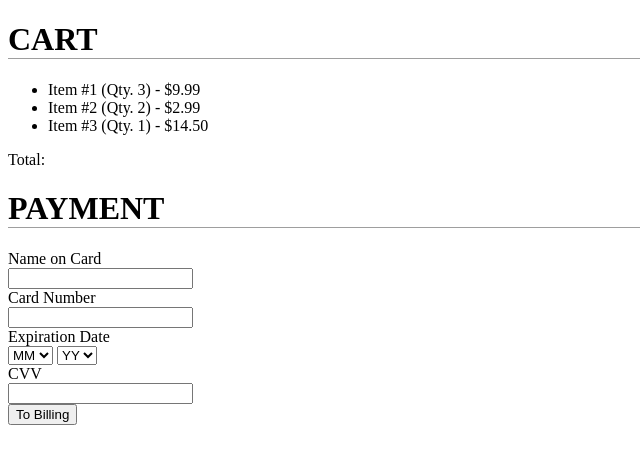
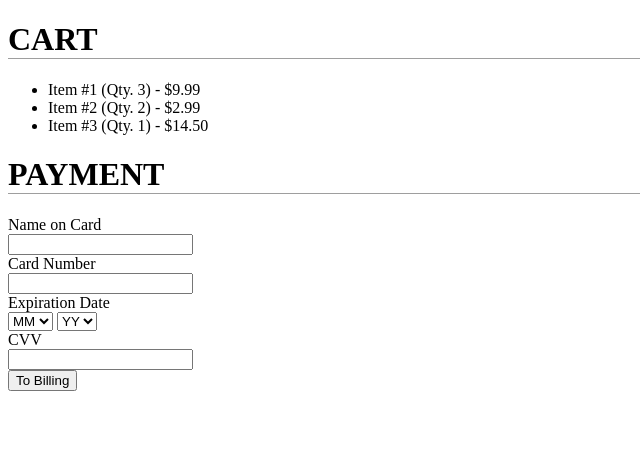
Before and after one commit to BradEstacio/itmd362-project1, a plain HTML site: page payment.html in a window 1280 px wide. Shown: the whole page, without its empty margins (0-640 px from the left). Drawn offline with Linux system fonts and the light colour scheme.

Commit message:
Revert "Add total"
This reverts commit 3a1275846f603a74832cbba8ef480611d0d6505f.

```diff
--- a/payment.html
+++ b/payment.html
@@ -13,7 +13,6 @@
     <li>Item #2 (Qty. 2) - $2.99</li>
     <li>Item #3 (Qty. 1) - $14.50</li>
   </ul>
-  <p>Total: </p>
 
   <h1>PAYMENT</h1>
   <form aria-labelledby"cart-and-payment" action="billing" method="POST">
```
